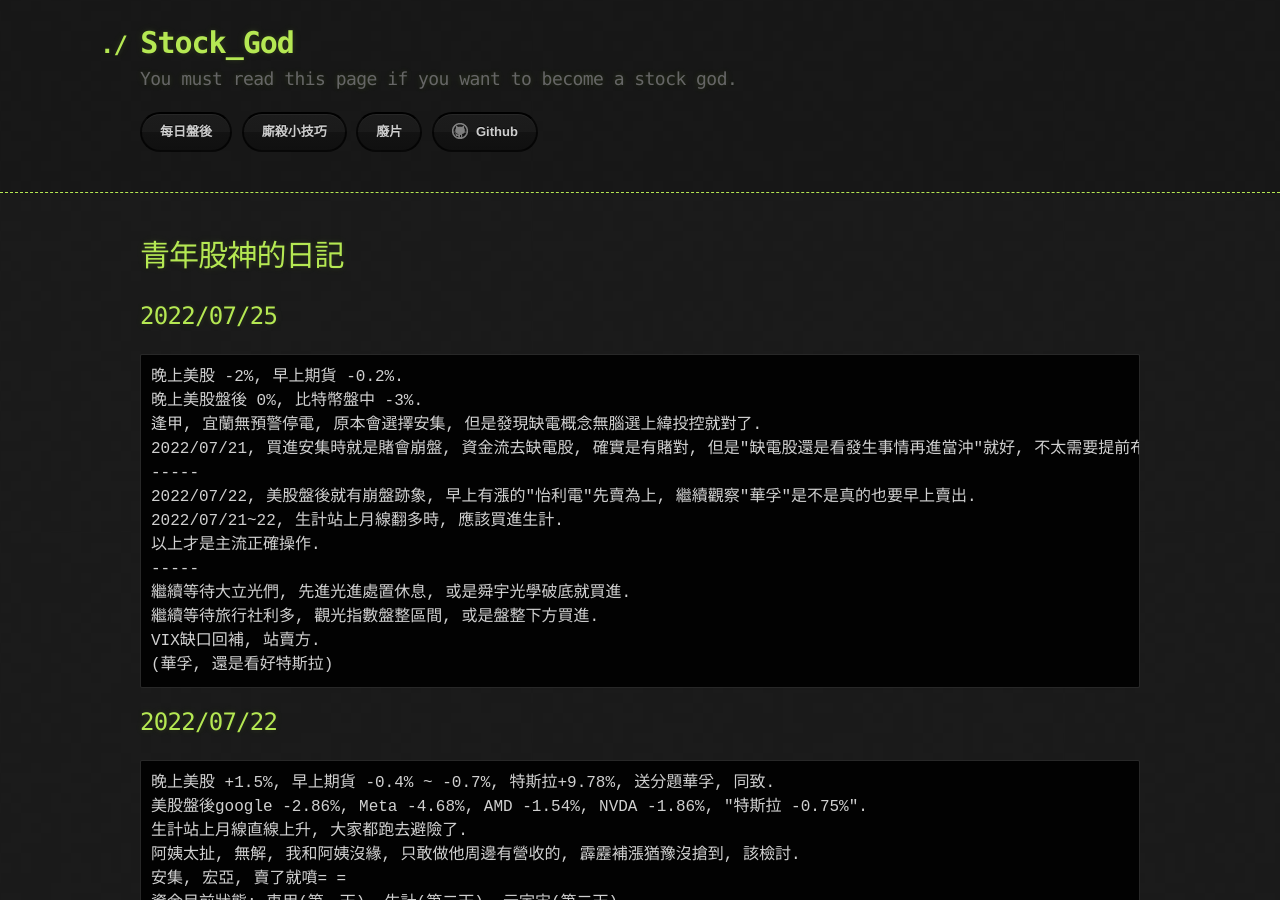
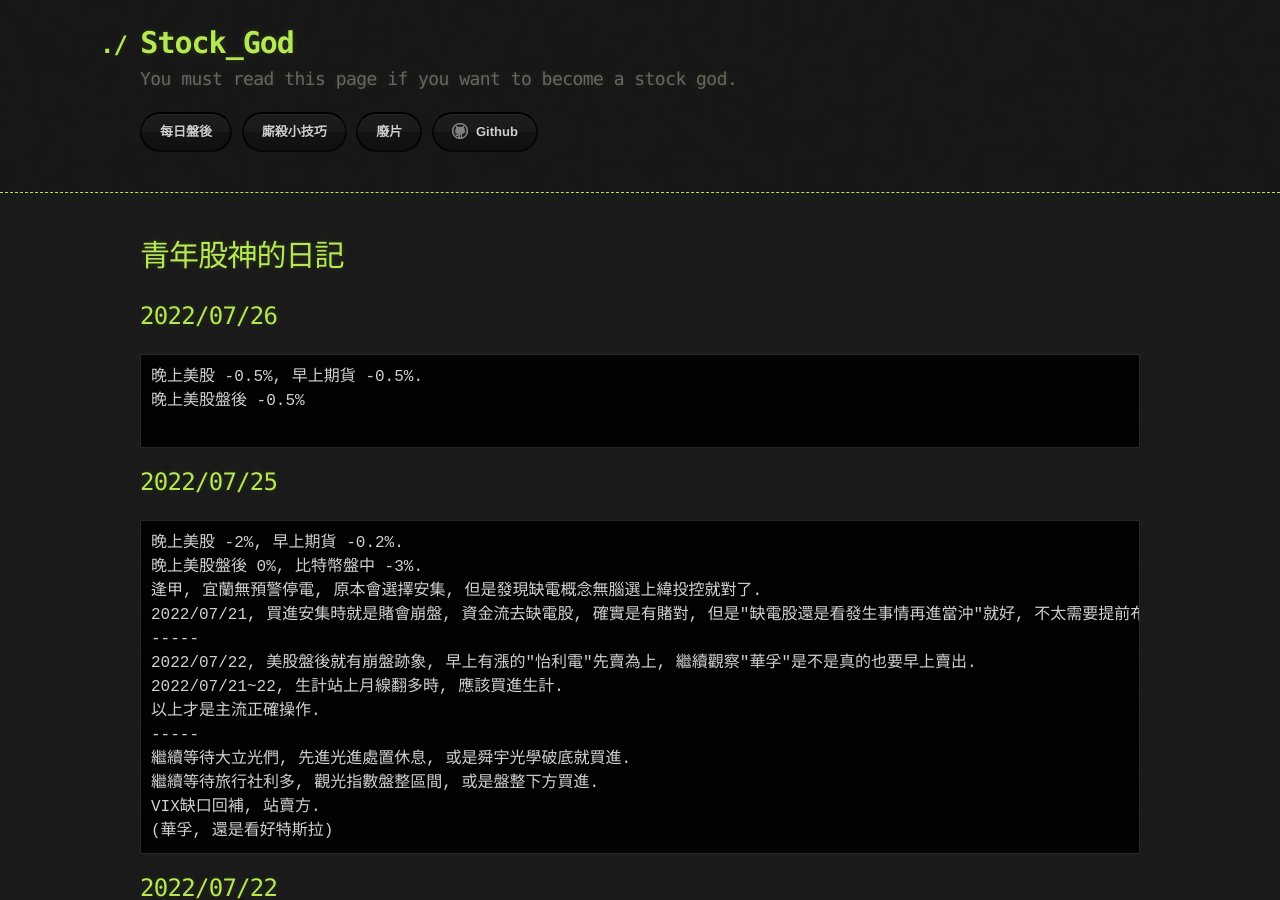
Before and after one commit to lepg5487/Stock_God, a Jekyll site: the page built from index.md, in a window 1280 px wide and 900 px high. Built offline with Jekyll 4.4.1, drawn with Linux system fonts in a browser that asks for light colours; our own code applies the rules of GitHub Pages for plain Markdown files.

Commit message:
Update index.md

````diff
--- a/index.md
+++ b/index.md
@@ -3,6 +3,13 @@ layout: testlayouts
 ---
 
 # 青年股神的日記
+## 2022/07/26
+```
+晚上美股 -0.5%, 早上期貨 -0.5%.
+晚上美股盤後 -0.5%
+
+```
+
 ## 2022/07/25
 ```
 晚上美股 -2%, 早上期貨 -0.2%.
````
